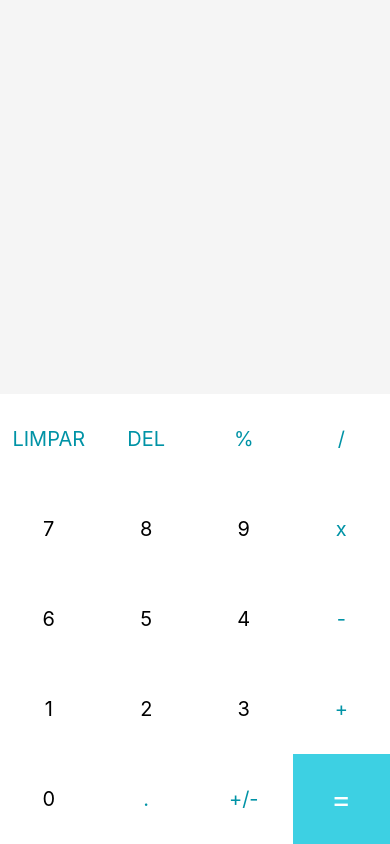
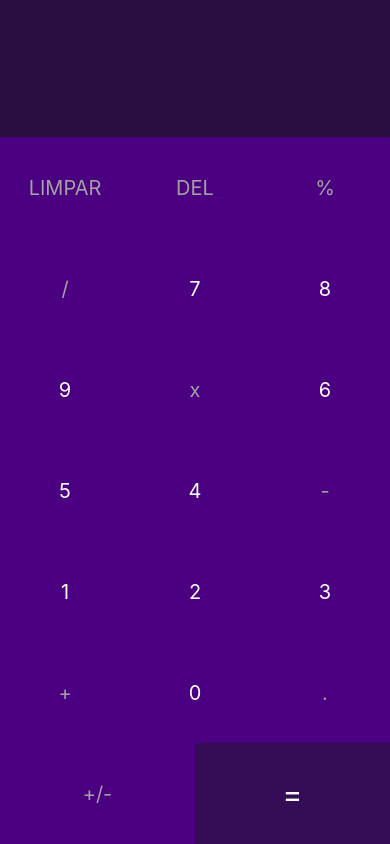
Before and after one commit to Cyber-Nix/Calculadora, a React Native app: screen / in a window 390 px wide. Built offline with nearby package versions, Linux system fonts and the light colour scheme.

Commit message:
fui resolvido o problema de consumo de bateria

```diff
--- a/App.js
+++ b/App.js
@@ -73,12 +73,12 @@
 
         {buttons.map((button) =>
           button === '=' ? // Mapeamento do botão =
-        <TouchableOpacity onPress={() => handleInput(button)} key={button} style={[styles.button, {backgroundColor: '#3dd0e3'}]}>
+        <TouchableOpacity onPress={() => handleInput(button)} key={button} style={[styles.button, {backgroundColor: '#350c56'}]}>
           <Text style={[styles.textButton, {color: "white", fontSize: 30}]}>{button}</Text>
         </TouchableOpacity>
           : // Mapeamento dos outros botões
           <TouchableOpacity onPress={() => handleInput(button)} key={button} style={styles.button}>
-            <Text style={[styles.textButton, {color: typeof(button) === 'number' ? 'black': '#0093a6'}]}>{button}</Text>
+            <Text style={[styles.textButton, {color: typeof(button) === 'number' ? 'white': '#a2a2a2'}]}>{button}</Text>
           </TouchableOpacity>
         )}
       </View>
@@ -94,7 +94,7 @@
   results: {
     flex: 2,
     justifyContent: "center",
-    backgroundColor: "#f5f5f5"
+    backgroundColor: "#2a0d41"
   },
   resultText: {
     color: "#282F38",
@@ -112,17 +112,18 @@
   buttons: {
     flexDirection: 'row',
     flexWrap: 'wrap',
+    backgroundColor: '#4b0082',
   },
   button: {
-    backgroundColor: 'white',
+    backgroundColor: '#4b0082',
     alignItems: 'center',
     justifyContent: 'center',
-    minWidth: 90,
-    minHeight: 90,
+    minWidth: 101,
+    minHeight: 101,
     flex: 2,
   },
   textButton: {
-    color: "#7c7c7c",
+    color: "#ffffff",
     fontSize: 20,
   }
 });
```
